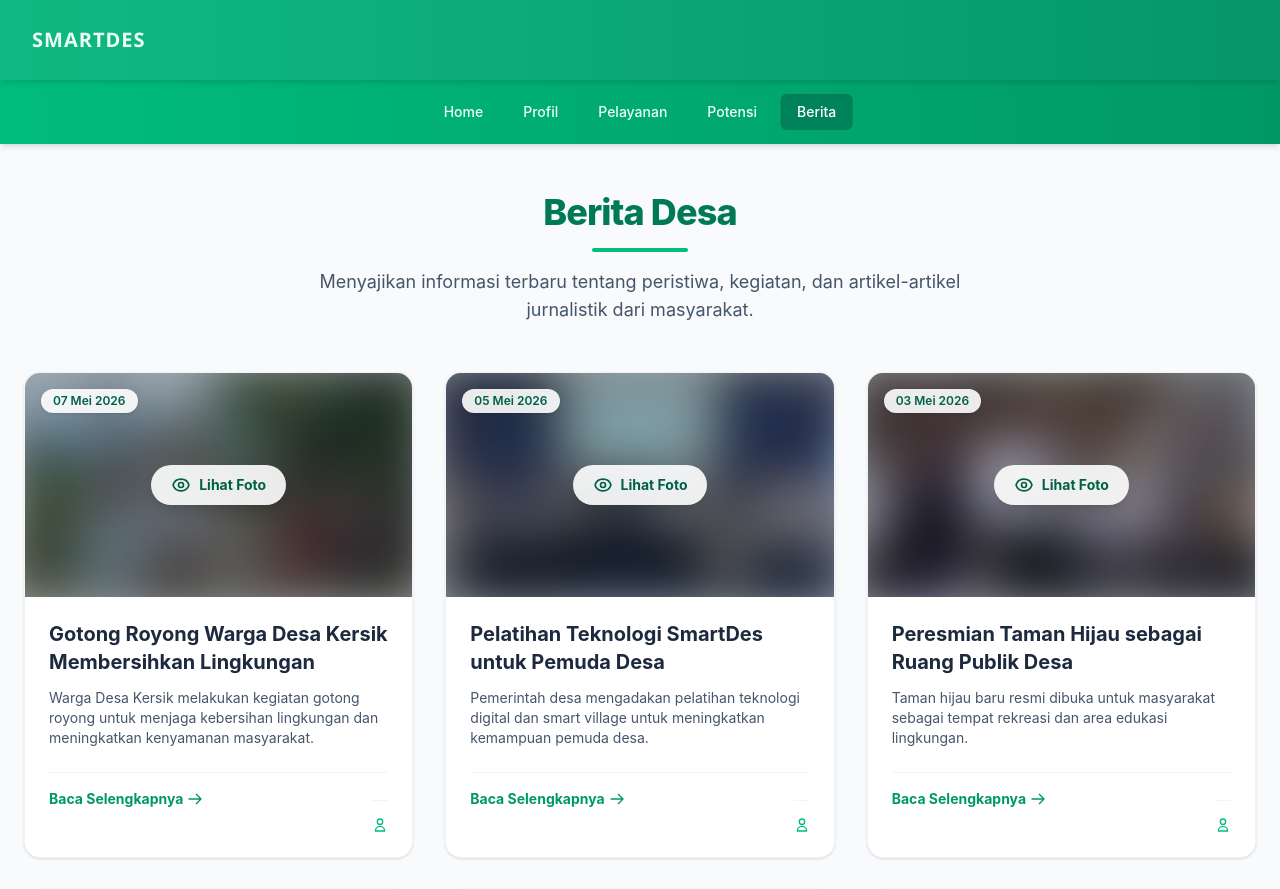
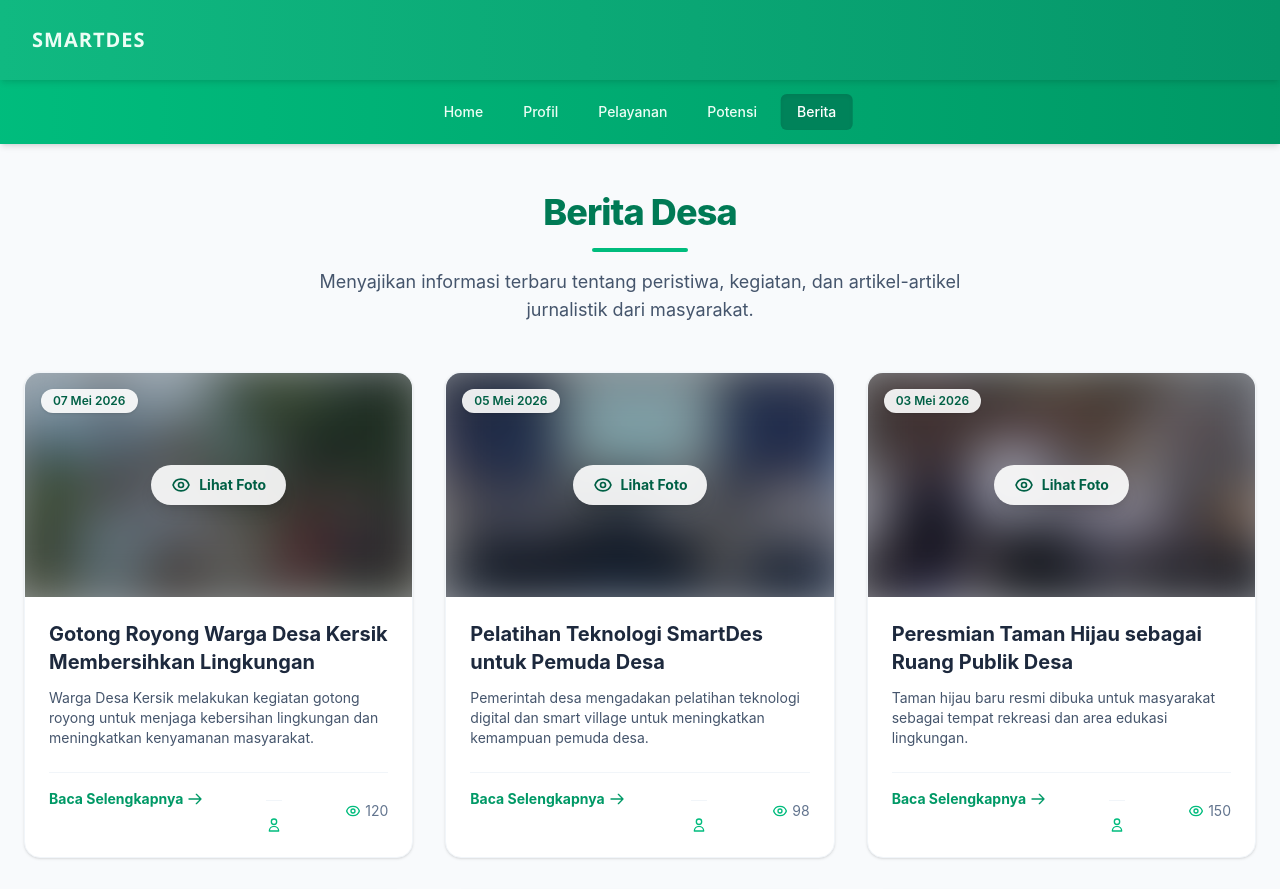
Before and after one commit to muhammadarlianoscar-uti/TA-WEB-24-SEMBADE, a Next.js app: page /berita in a window 1280 px wide. Shown: the top 889 px of the page. Built offline with nearby package versions, Linux system fonts and the light colour scheme.

Commit message:
Menambahkan informasi footer pada kartu berita

```diff
--- a/app/berita/page.tsx
+++ b/app/berita/page.tsx
@@ -176,6 +176,7 @@
                         {item.captionFoto}
 
                       {/* menampilkan icon admin dan nama penulis berupa link */}
+                      <div className="mt-auto pt-4 border-t border-slate-100 flex justify-between items-center text-sm text-slate-500"></div>
                       <svg className="w-4 h-4 text-emerald-500" fill="none" stroke="currentColor" viewBox="0 0 24 24">
                         <path strokeLinecap="round" strokeLinejoin="round" strokeWidth="2" d="M16 7a4 4 0 11-8 0 4 4 0 018 0zM12 14a7 7 0 00-7 7h14a7 7 0 00-7-7z"></path>
                       </svg>
@@ -226,6 +227,15 @@
                     <path strokeLinecap="round" strokeLinejoin="round" strokeWidth="2" d="M16 7a4 4 0 11-8 0 4 4 0 018 0zM12 14a7 7 0 00-7 7h14a7 7 0 00-7-7z"></path>
                   </svg>
                 </div>
+
+                {/* menampilkan jumlah orang yang melihat berita */}
+                  <div className="flex items-center gap-1">
+                    <svg className="w-4 h-4 text-emerald-500" fill="none" stroke="currentColor" viewBox="0 0 24 24">
+                      <path strokeLinecap="round" strokeLinejoin="round" strokeWidth="2" d="M15 12a3 3 0 11-6 0 3 3 0 016 0z"></path>
+                      <path strokeLinecap="round" strokeLinejoin="round" strokeWidth="2" d="M2.458 12C3.732 7.943 7.523 5 12 5c4.478 0 8.268 2.943 9.542 7-1.274 4.057-5.064 7-9.542 7-4.477 0-8.268-2.943-9.542-7z"></path>
+                    </svg>
+                    <span>{item.views}</span>
+                  </div>
                 </div>
               </div>
             </div>
```
